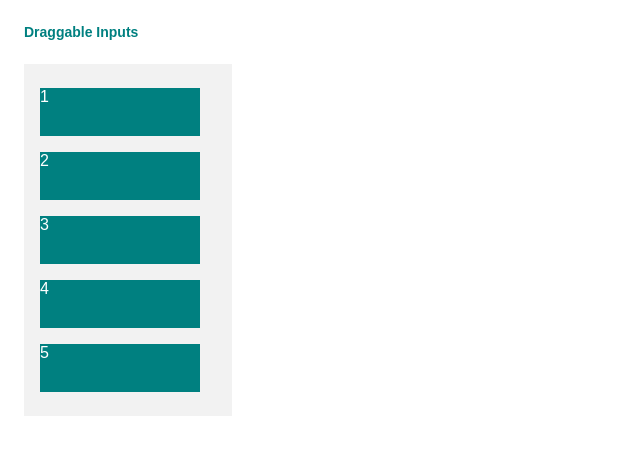
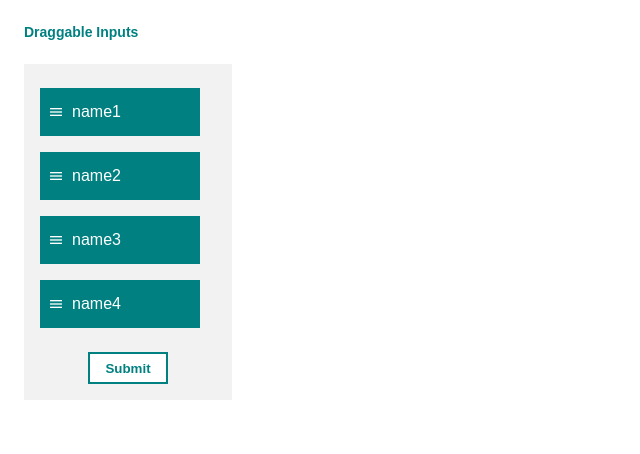
Before and after one commit to Hyeon1445/draggable-form, a Next.js app: page /input in a window 1280 px wide. Shown: the top 454 px of the page, without its empty margins (0-640 px from the left). Built offline with nearby package versions, Linux system fonts and the light colour scheme; a web font is replaced by a local one.

Commit message:
feat: implement draggable icon cards

```diff
--- a/src/pages/input/index.tsx
+++ b/src/pages/input/index.tsx
@@ -1,17 +1,122 @@
-import DraggableCards from '@components/draggable-cards'
 import { Title } from '@components/title'
+import styled from '@emotion/styled'
+import { Formik, Form } from 'formik'
 import { useEffect, useState } from 'react'
+import {
+  DragDropContext,
+  Droppable,
+  Draggable,
+  DropResult,
+} from 'react-beautiful-dnd'
+import * as yup from 'yup'
+
+const initialValues = {
+  items: ['name1', 'name2', 'name3', 'name4'],
+}
 
 const InputListPage = () => {
-  const [isLoading, setIsLoading] = useState<boolean>(false)
-  useEffect(() => setIsLoading(true), [])
+  const [isLoading, setIsLoading] = useState<boolean>(true)
+  useEffect(() => setIsLoading(false), [])
 
   return (
     <div>
       <Title>Draggable Inputs</Title>
-      {isLoading && <DraggableCards />}
+      <Formik
+        initialValues={initialValues}
+        validationSchema={yup.object().shape({
+          items: yup.array().of(yup.string().required('필수 입력값입니다.')),
+        })}
+        onSubmit={(values) => {
+          console.log(values)
+        }}
+      >
+        {({ values, setFieldValue }) => (
+          <Form>
+            {!isLoading && (
+              <DragDropContext
+                onDragEnd={(result: DropResult) => {
+                  if (!result.destination) return
+                  const { source, destination } = result
+                  const item = values.items[source.index]
+                  const newList = [...values.items]
+                  newList.splice(source.index, 1)
+                  newList.splice(destination.index, 0, item)
+                  setFieldValue('items', newList)
+                }}
+              >
+                <Droppable droppableId="list">
+                  {(provided) => (
+                    <CardContainer
+                      {...provided.droppableProps}
+                      ref={provided.innerRef}
+                    >
+                      {values.items.map((item, index) => (
+                        <Draggable key={item} draggableId={item} index={index}>
+                          {(provided) => (
+                            <Card
+                              ref={provided.innerRef}
+                              {...provided.draggableProps}
+                            >
+                              <DragButton
+                                className="material-icons"
+                                {...provided.dragHandleProps}
+                              >
+                                menu
+                              </DragButton>
+                              {item}
+                            </Card>
+                          )}
+                        </Draggable>
+                      ))}
+                      {provided.placeholder}
+                      <Button type="submit">Submit</Button>
+                    </CardContainer>
+                  )}
+                </Droppable>
+              </DragDropContext>
+            )}
+          </Form>
+        )}
+      </Formik>
     </div>
   )
 }
 
+const Card = styled.li`
+  user-select: none;
+  height: 3rem;
+  width: 10rem;
+  background-color: teal;
+  color: white;
+  margin: 0.5rem 0;
+  display: flex;
+  align-items: center;
+`
+
+const CardContainer = styled.ul`
+  display: flex;
+  flex-direction: column;
+  margin: 1.5rem;
+  background-color: #f2f2f2;
+  padding: 1rem;
+  list-style: none;
+  width: 13rem;
+`
+
+const DragButton = styled.div`
+  color: white;
+  font-size: 16px;
+  margin: 0 0.5rem;
+`
+
+const Button = styled.button`
+  background-color: white;
+  color: teal;
+  border: 2px solid teal;
+  font-weight: 800;
+  height: 2rem;
+  width: 5rem;
+  margin: 1rem auto 0;
+`
+
 export default InputListPage
```
